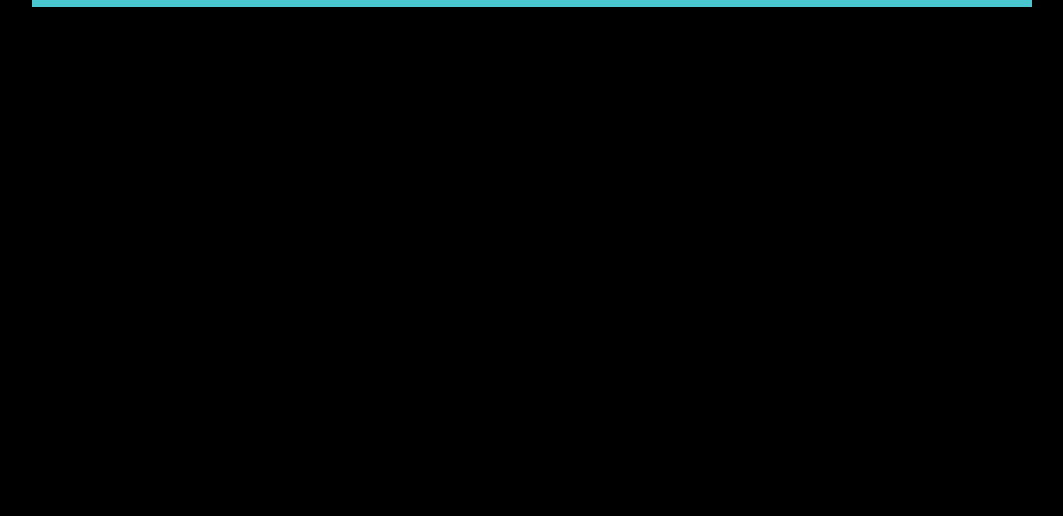
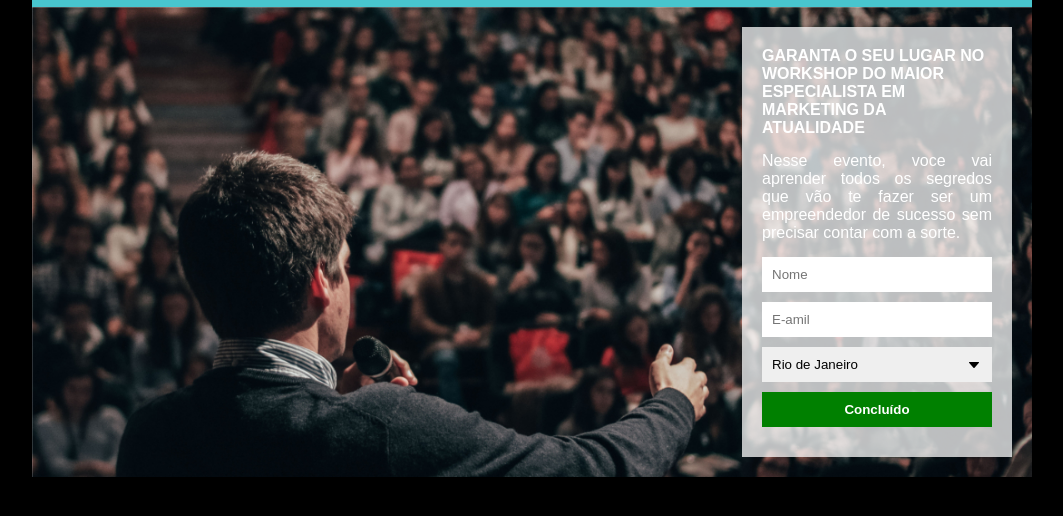
Before and after one commit to Guife06/pagina-captura, a plain HTML site: page index.html in a window 1280 px wide. Shown: the part 44-560 px from the top of the page, without its empty margins (108-1171 px from the left). Drawn offline with Linux system fonts and the light colour scheme.

Commit message:
Estilização da section e do formContainer

```diff
--- a/css/style.css
+++ b/css/style.css
@@ -6,11 +6,9 @@ body{
     font-family: Arial, Helvetica, sans-serif;
     background-color: black;}
 
-
 .container{
     max-width: 1000px;
     margin: auto;}
-
 
 header{
     background-color: #48C5CE;
@@ -18,7 +16,56 @@ header{
     text-align: center;
     padding: 10px;}
 
-
 .title{
     font-size: 26px;
     text-transform: uppercase;}
+
+.formContainer{
+    color: #FFF;}
+
+section{
+    padding: 20px;
+    background-image: url(../images/people.jpg);
+    background-size: cover;
+    overflow: hidden;}
+
+section p{
+    text-align: justify;}
+
+section h2{
+    text-transform: uppercase;
+    font-size: 16px;}
+
+.mb{
+    margin-bottom: 15px;}
+
+.formContainer{
+    max-width: 230px;
+    background-color: #FFFFFFBB;
+    padding: 20px;
+    float: right;}
+
+input, select{
+    width: 100%;
+    box-sizing: border-box;
+    border: none;
+    margin-bottom: 10px;
+    padding: 10px;}
+
+    /* modificando um elemento html pelo type dele */
+input[type="submit"]{
+    background-color: green;
+    color: #FFF;
+    font-weight: bold;}
+
+select{
+    appearance: none;
+    -moz-appearance: none;
+    -webkit-appearance: none;
+
+    background-image: url("../images/arrow.jpg");
+    background-repeat: no-repeat;
+
+    background-position: calc(100% - 10px) center;
+    /*background-position-x: calc(100% - 10px);
+    background-position-y: center;*/}
--- a/index.html
+++ b/index.html
@@ -8,10 +8,29 @@
     <title>Workshop</title>
 </head>
 <body>
+
     <div class="container">
         <header>
             <h1 class="title">participe do workshop que vai mudar o seu negócio</h1>
         </header>
+        <section>
+        <div class="formContainer">
+            <h2 class="mb">garanta o seu lugar no workshop do maior especialista em marketing da atualidade</h2>
+            <p class="mb">Nesse evento, voce vai aprender todos os segredos que vão te fazer ser um empreendedor de sucesso sem precisar contar com a sorte.</p>
+            <form action="">
+                <input type="text" id="name"name="name"placeholder="Nome" required>
+                <input type="text" id="email"name="email"placeholder="E-amil" required>
+                <select name="place" id="">
+                    <option value="rj">Rio de Janeiro</option>
+                    <option value="sp">São Paulo</option>
+                    <option value="st">Santos</option>
+                    <option value="mg">Minas Gerais</option>
+                </select>
+                <input type="submit" value="Concluído">
+            </form>
+        </div>
+    </section>
     </div>
+
 </body>
 </html>
```
